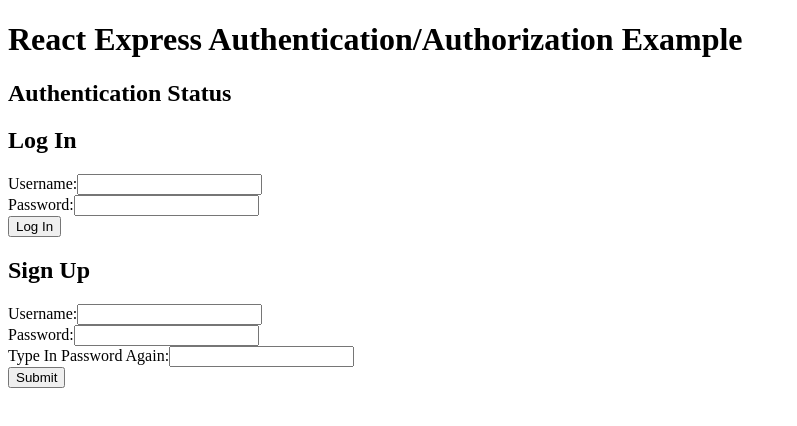
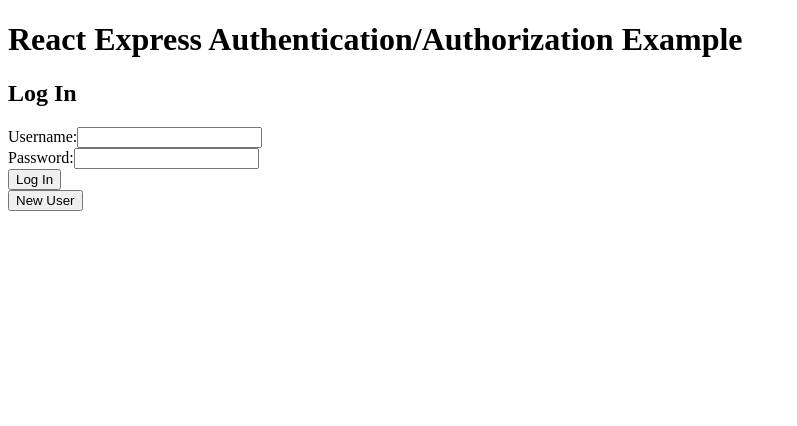
Before and after one commit to sagreenxyz/react-express-jwt-auth, a React (Create React App) app in the folder frontend/: page / in a window 1280 px wide. Shown: the top 426 px of the page, without its empty margins (0-797 px from the left). Built offline with nearby package versions, Linux system fonts and the light colour scheme; the HTML template or start-up script is replaced by a standard one.

Commit message:
navigation between SignUp, LogIn, and LogOut components

```diff
--- a/frontend/package.json
+++ b/frontend/package.json
@@ -8,6 +8,7 @@
     "@testing-library/user-event": "^13.5.0",
     "react": "^18.2.0",
     "react-dom": "^18.2.0",
+    "react-router-dom": "^6.4.3",
     "react-scripts": "5.0.1",
     "web-vitals": "^2.1.4"
   },
--- a/frontend/src/App.js
+++ b/frontend/src/App.js
@@ -1,17 +1,25 @@
 import { AuthContextProvider } from './components/AuthContext'
-import { LoginLogout } from './components/LoginLogout'
-import { LogIn } from './components/LogIn'
-import { LogOut } from './components/LogOut'
-import { SignUp } from './components/SignUp'
+import { LogIn } from './components/LogIn';
+import { LogOut } from './components/LogOut';
+import { SignUp } from './components/SignUp';
+import {
+  BrowserRouter as Router,
+  Routes,
+  Route
+} from "react-router-dom";
 
 function App() {
   return (
-    <div>
+    <Router>
       <h1>React Express Authentication/Authorization Example</h1>
       <AuthContextProvider>
-        <LoginLogout />
+        <Routes>
+          <Route path="/" element={<LogIn />} />
+          <Route path="/authorized" element={<LogOut />} />
+          <Route path="/signup" element={<SignUp />} />
+        </Routes>
       </AuthContextProvider>
-    </div>
+    </Router>
   );
 }
 
--- a/frontend/src/components/LogIn.js
+++ b/frontend/src/components/LogIn.js
@@ -1,12 +1,18 @@
 import { useContext } from 'react';
 import { AuthContext } from './AuthContext';
+import { useNavigate } from 'react-router-dom';
 
 export function LogIn() {
   const { setAuthorized } = useContext(AuthContext);
+  const navigate = useNavigate()
   const onSubmitHandler = e => {
     e.preventDefault();
     setAuthorized(true);
+    navigate('/authorized')
   };
+  const onNewUserClickHandler = () => {
+    navigate('/signup')
+  }
   return (
     <>
       <h2>Log In</h2>
@@ -21,6 +27,7 @@
         </div>
         <input type="submit" value="Log In" />
       </form>
+      <button onClick={onNewUserClickHandler}>New User</button>
     </>
   );
 }
--- a/frontend/src/components/LogOut.js
+++ b/frontend/src/components/LogOut.js
@@ -1,10 +1,13 @@
 import { useContext } from 'react';
 import { AuthContext } from './AuthContext';
+import { useNavigate } from 'react-router-dom';
 
 export function LogOut() {
   const { setAuthorized } = useContext(AuthContext);
+  const navigate = useNavigate()
   const onClickHandler = () => {
     setAuthorized(false);
+    navigate('/')
   };
   return (
     <>
--- a/frontend/src/components/LoginLogout.js
+++ b/frontend/src/components/LoginLogout.js
@@ -8,7 +8,6 @@
   const { authorized } = useContext(AuthContext);
   return (
     <>
-      <h2>Authentication Status</h2>
       {authorized
         ? <LogOut />
         : <>
--- a/frontend/src/components/SignUp.js
+++ b/frontend/src/components/SignUp.js
@@ -1,8 +1,18 @@
+import { useNavigate } from 'react-router-dom';
+
 export function SignUp() {
+  const navigate = useNavigate()
+  const onSubmitHandler = e => {
+    e.preventDefault()
+    navigate('/')
+  }
+  const onCancelClickHandler = () => {
+    navigate('/')
+  }
   return (
     <>
       <h2>Sign Up</h2>
-      <form>
+      <form onSubmit={onSubmitHandler}>
         <div>
           <label htmlFor="username">Username:</label>
           <input type="text" id="username" name="userName" />
@@ -15,8 +25,9 @@
           <label htmlFor="passwordAgain">Type In Password Again:</label>
           <input type="password" id="passwordAgain" name="passwordAgain" />
         </div>
-        <input type="submit" />
+        <input type="submit" value="Sign Up" />
       </form>
+      <button onClick={onCancelClickHandler}>Cancel</button>
     </>
   );
 }
```
Also changed, not shown: 1 other file (tests, documents, lock files or other folders).
